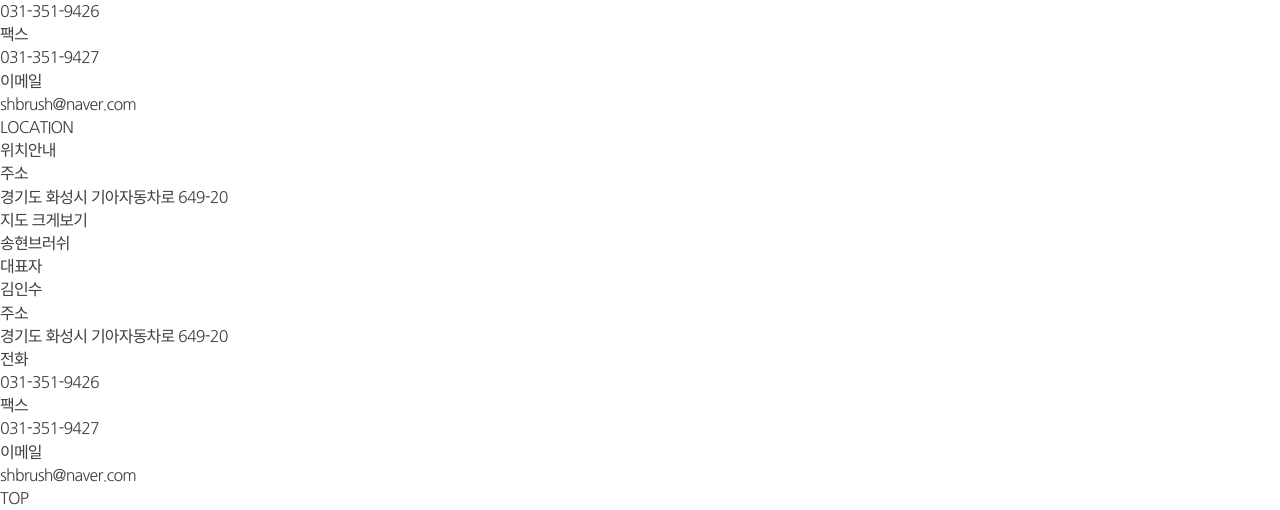
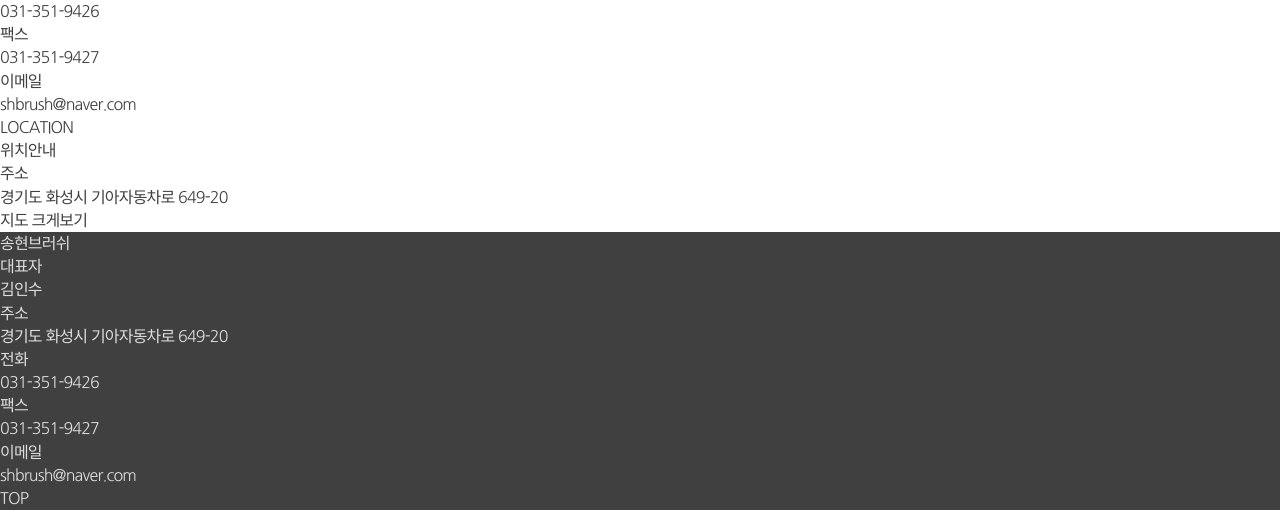
Before and after one commit to shbrush/shbrush, a PHP site: page / in a window 1280 px wide. Shown: the part 2325-2835 px from the top of the page. Run offline with PHP 8.4, Linux system fonts and the light colour scheme; some libraries are stand-ins or nearby versions.

Commit message:
Update layout.css

```diff
--- a/css/layout.css
+++ b/css/layout.css
@@ -26,3 +26,7 @@ section.loc .mapbox .wrap_controllers {display:none;}
 
 @media all and (min-width:1200px) {
 }
+
+
+/*bottom*/
+.bottom {background:#404040; color:#ddd;}
```
